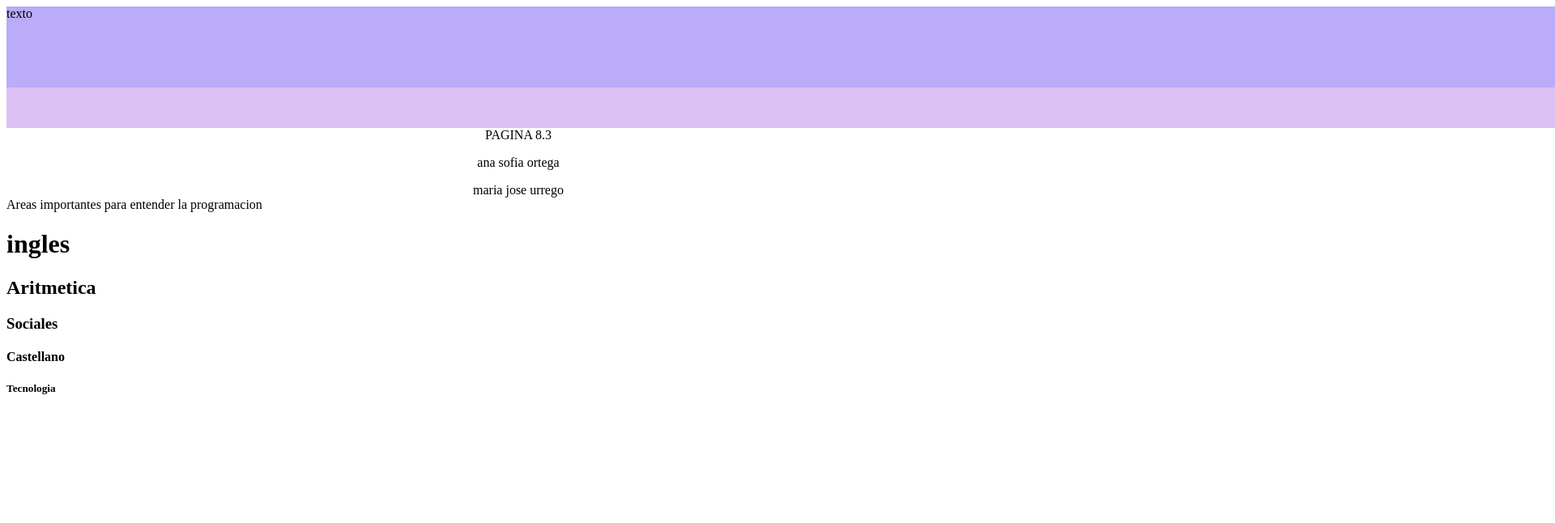
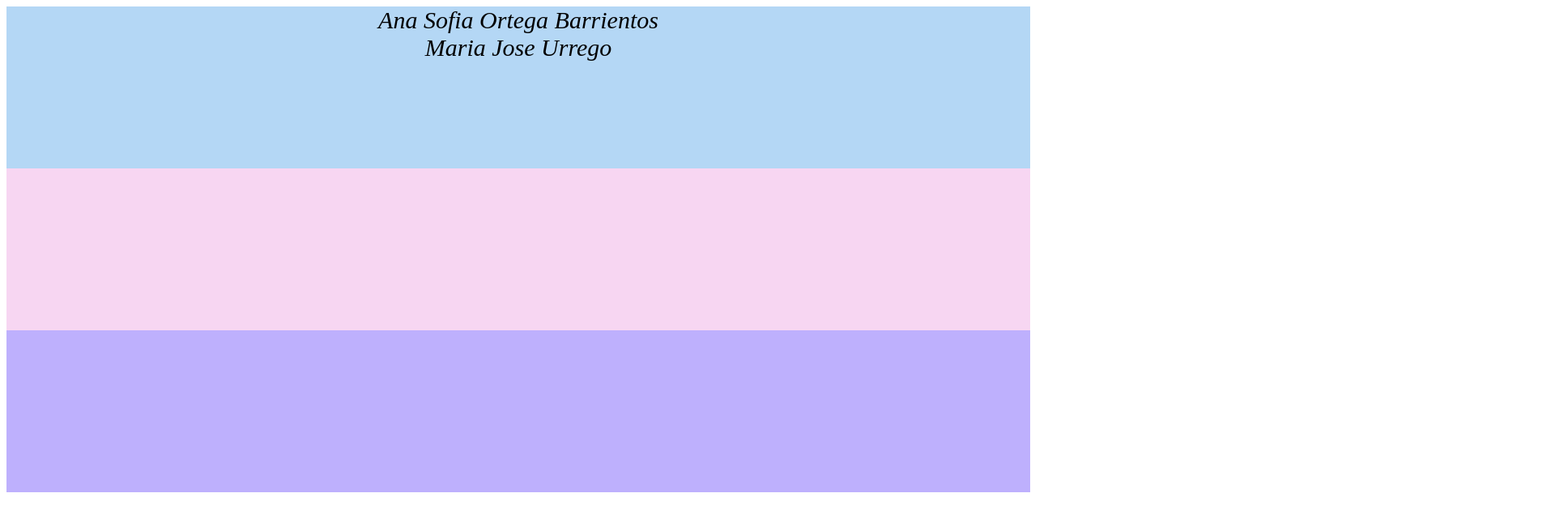
Before and after one commit to anasofiaob/DEM-8-3, a plain HTML site: page index.html in a window 1280 px wide. Shown: the top 646 px of the page at 81% size, 1920 px wide, since content can reach past the window. Drawn offline with Linux system fonts and the light colour scheme.

Commit message:
Add files via upload

```diff
--- a/index.html
+++ b/index.html
@@ -1,3 +1,4 @@
+
 <!DOCTYPE html>
 <html lang="en">
 <head>
@@ -7,22 +8,12 @@
     <link rel="stylesheet" href="temas.css">
 </head>
 <body>
-    <div   class="contenedor">texto</div>
-    <div   class="bolis-de-queso-y-bocadillo"></div>
-    <center>
-        PAGINA 8.3
-    <p>
-        ana sofia ortega
-    </p>
-    maria jose urrego
-    </center>
-    Areas importantes para entender la programacion
+    <div  class="quesito">
+        Ana Sofia Ortega Barrientos <br>
 
-    <h1>ingles</h1>
-    <h2>Aritmetica</h2>
-    <h3>Sociales</h3>
-    <h4>Castellano</h4>
-    <h5>Tecnologia</h5>
-
+        Maria Jose Urrego
+    </div>
+    <div  class="fresitas"></div>
+    <div  class="uvitas"></div>
 </body>
 </html>
--- a/temas.css
+++ b/temas.css
@@ -1,15 +1,27 @@
-.contenedor{
+   .quesito{
 
-width: 10000px;
-height: 100px;
-background-color: rgb(186, 172, 248);..
-}
+    width: 100%;
 
+    height: 200px;
 
+    background-color: rgb(180, 215, 245);
+    text-align: center;
+    font-size: 30px;
+font-style: oblique;
+   }
+    .fresitas{
 
-.bolis-de-queso-y-bocadillo{
-width: 10000px;
-height: 50px;
-background-color: rgb(220, 193, 245);
+        width: 100%;
 
-}
+        height: 200px;
+
+        background-color: rgb(247, 214, 242);
+    }
+    .uvitas{
+
+        width: 100%;
+
+        height: 200px;
+
+        background-color: rgb(190, 176, 253);
+    }
```
